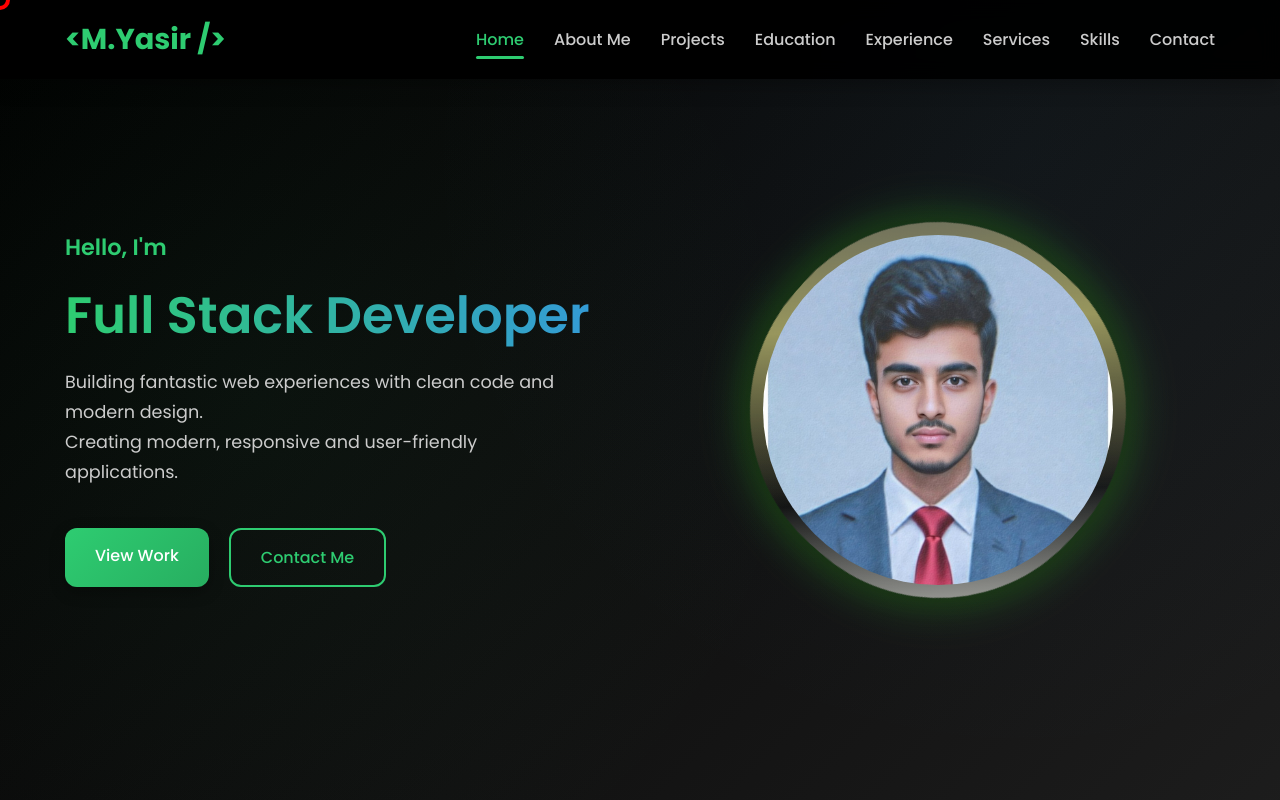
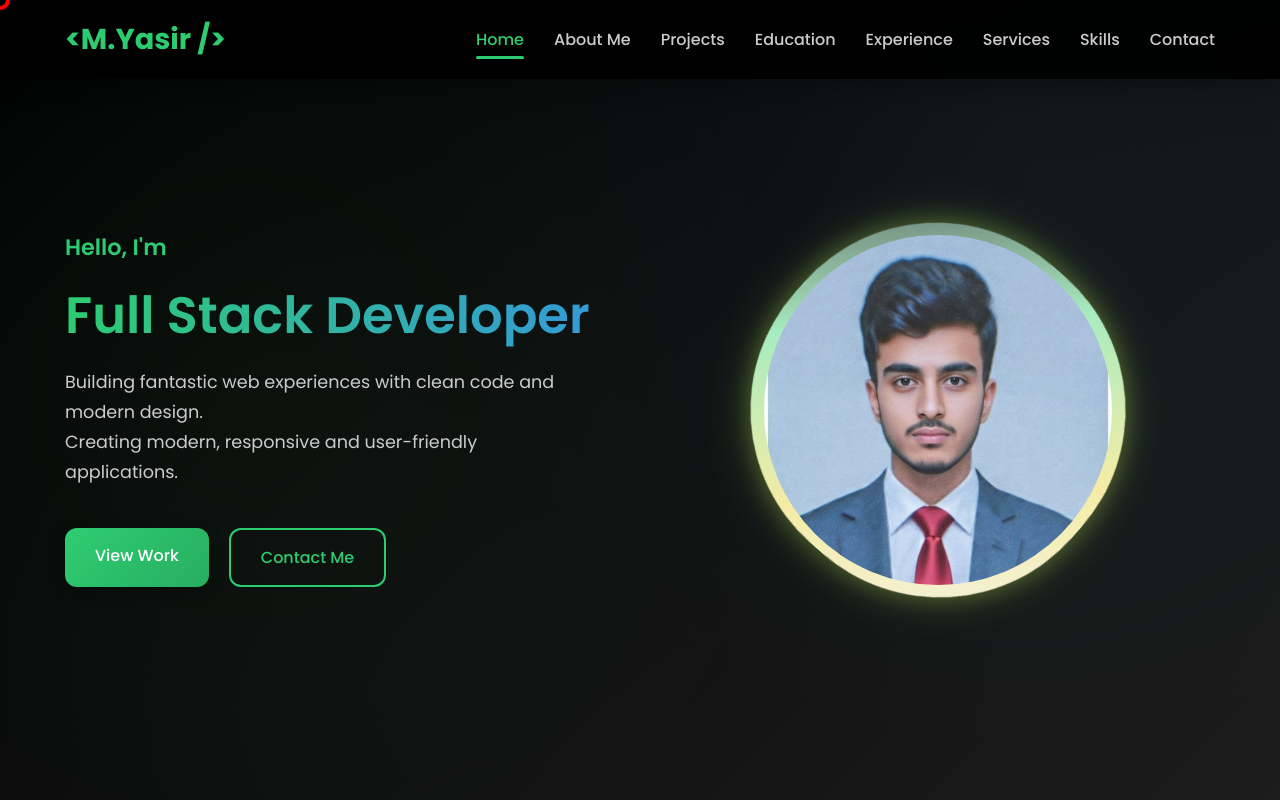
Before and after one commit to YasirAwan4831/muhammad-yasir-portfolio, a React (Vite) app: page / in a window 1280 px wide. Shown: the top 800 px of the page. Built offline with nearby package versions, Linux system fonts and the light colour scheme.

Commit message:
Update homepage layout and design

```diff
--- a/src/styles/Home.css
+++ b/src/styles/Home.css
@@ -63,7 +63,7 @@
     margin-bottom: 40px;
     max-width: 500px;
     color: var(--text-light);
-    animation: fadeInUp 0.8s ease 0.6s both;
+    animation: fadeInUp 0.8s ease 0.8s both;
 }
 
 .buttons {
@@ -83,7 +83,7 @@
 
 .image-frame {
     position: relative;
-    width: 350px;
+    width: 348px;
     height: 350px;
     margin: 0 auto;
 }
@@ -94,7 +94,7 @@
     border-radius: 50%;
     overflow: hidden;
     position: relative;
-    z-index: 2;
+    z-index: 3;
 }
 
 .profile-img {
@@ -113,15 +113,15 @@
     bottom: -10px;
     border-radius: 48%;
     background: linear-gradient(45deg,
-        #e7efe8,
-        #72ef1301,
-        #6ea16b,
+        #f0f5f1,
+        hsl(110, 88%, 84%),
+        #a7eaf1fb,
         #59585c);
     z-index: 1;
     animation: rotateBorder 8s linear infinite;
     box-shadow:
-        0 0 25px rgba(7, 22, 9, 0.6),
-        0 0 45px rgba(0, 255, 204, 0.4);
+        0 0 25px #51e36455,
+        0 0 45px hwb(168 44% 4% / 0.235);
 }
 
 @keyframes rotateBorder {
```
